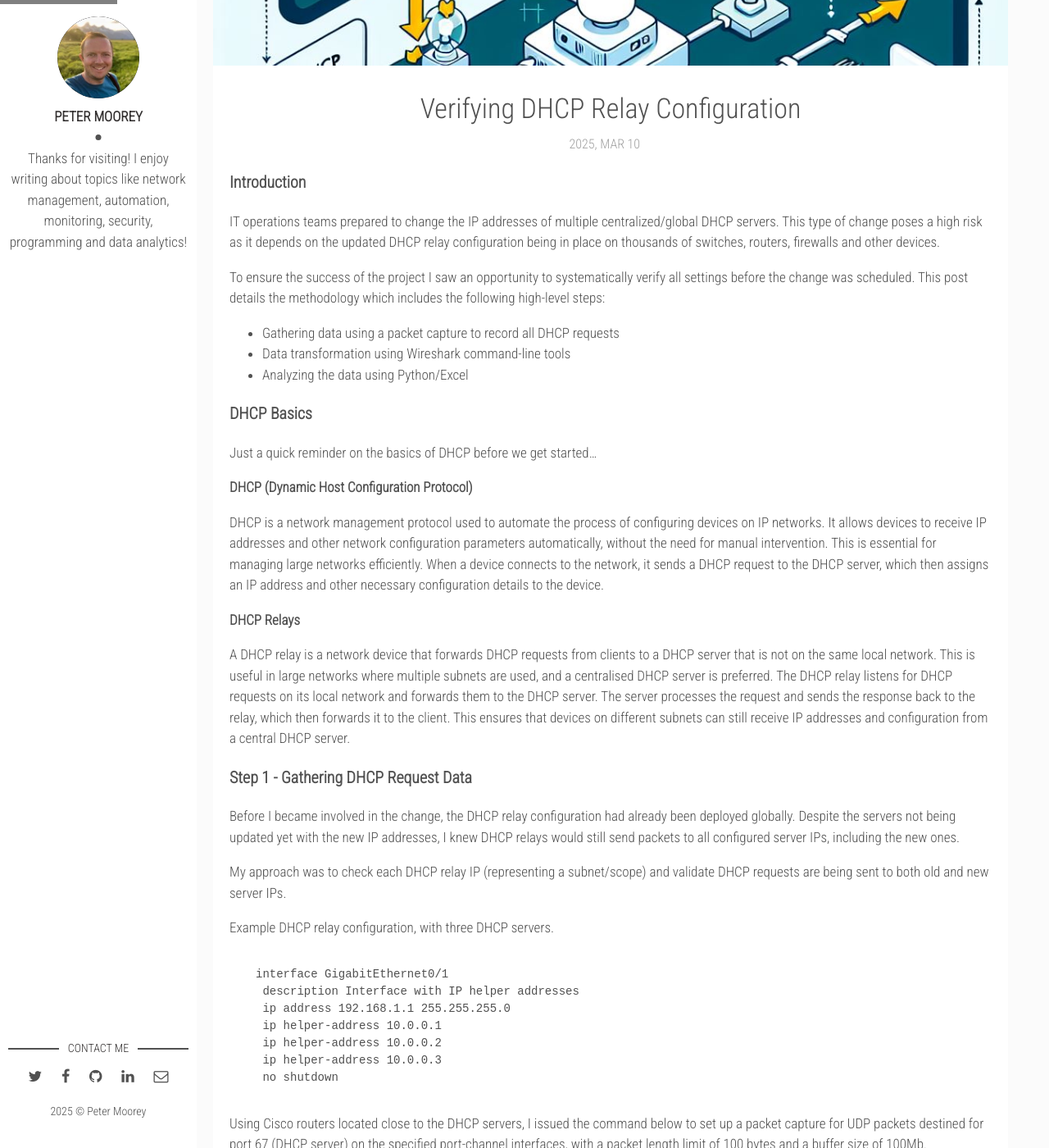
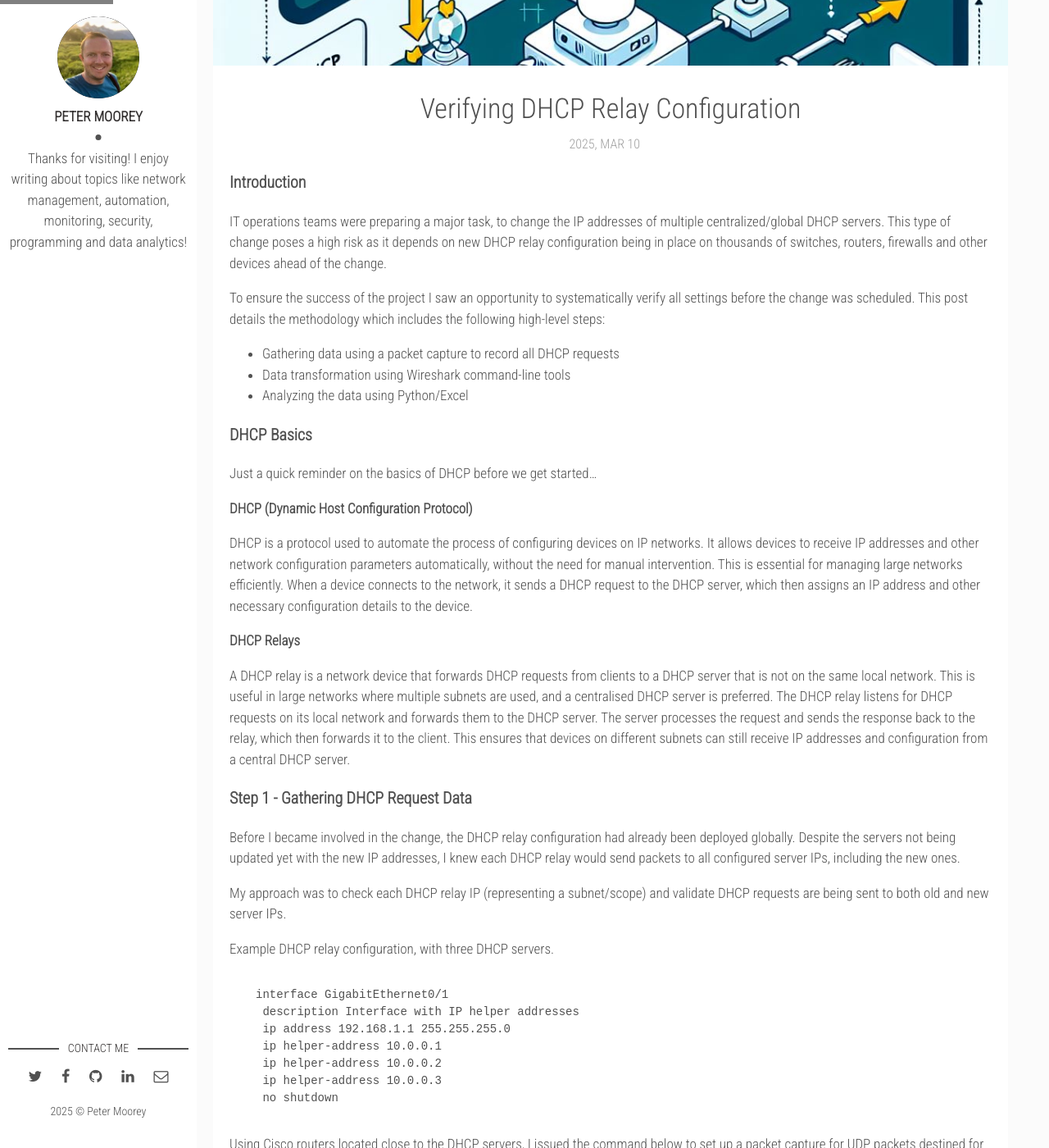
Before and after one commit to petermoorey/petermoorey.github.io, a Jekyll site: the page built from _posts/2025-03-10-dhcp-server-analysis.markdown, in a window 1280 px wide and 1400 px high, scrolled down 440 px. Shown: the whole window at 82% size. Built offline with Jekyll 4.4.1, drawn with Linux system fonts in a browser that asks for light colours; nearby versions of some CDN libraries; some of the changed text lies outside the part shown.

Commit message:
Updated wording

````diff
--- a/_posts/2025-03-10-dhcp-server-analysis.markdown
+++ b/_posts/2025-03-10-dhcp-server-analysis.markdown
@@ -7,7 +7,7 @@ img: dhcp.jpg
 tags: [dhcp, server, packet capture, wireshark]
 ---
 ### Introduction
-IT operations teams prepared to change the IP addresses of multiple centralized/global DHCP servers.  This type of change poses a high risk as it depends on the updated DHCP relay configuration being in place on thousands of switches, routers, firewalls and other devices.
+IT operations teams were preparing a major task, to change the IP addresses of multiple centralized/global DHCP servers.  This type of change poses a high risk as it depends on new DHCP relay configuration being in place on thousands of switches, routers, firewalls and other devices ahead of the change.
 
 To ensure the success of the project I saw an opportunity to systematically verify all settings before the change was scheduled.  This post details the methodology which includes the following high-level steps:
 
@@ -20,7 +20,7 @@ Just a quick reminder on the basics of DHCP before we get started...
 
 **DHCP (Dynamic Host Configuration Protocol)**
 
-DHCP is a network management protocol used to automate the process of configuring devices on IP networks. It allows devices to receive IP addresses and other network configuration parameters automatically, without the need for manual intervention. This is essential for managing large networks efficiently. When a device connects to the network, it sends a DHCP request to the DHCP server, which then assigns an IP address and other necessary configuration details to the device.
+DHCP is a protocol used to automate the process of configuring devices on IP networks. It allows devices to receive IP addresses and other network configuration parameters automatically, without the need for manual intervention. This is essential for managing large networks efficiently. When a device connects to the network, it sends a DHCP request to the DHCP server, which then assigns an IP address and other necessary configuration details to the device.
 
 **DHCP Relays**
 
@@ -28,7 +28,7 @@ DHCP is a network management protocol used to automate the process of configurin
 A DHCP relay is a network device that forwards DHCP requests from clients to a DHCP server that is not on the same local network. This is useful in large networks where multiple subnets are used, and a centralised DHCP server is preferred. The DHCP relay listens for DHCP requests on its local network and forwards them to the DHCP server. The server processes the request and sends the response back to the relay, which then forwards it to the client. This ensures that devices on different subnets can still receive IP addresses and configuration from a central DHCP server.
 
 ### Step 1 - Gathering DHCP Request Data
-Before I became involved in the change, the DHCP relay configuration had already been deployed globally.  Despite the servers not being updated yet with the new IP addresses, I knew DHCP relays would still send packets to all configured server IPs, including the new ones.
+Before I became involved in the change, the DHCP relay configuration had already been deployed globally.  Despite the servers not being updated yet with the new IP addresses, I knew each DHCP relay would send packets to all configured server IPs, including the new ones.
 
 My approach was to check each DHCP relay IP (representing a subnet/scope) and validate DHCP requests are being sent to both old and new server IPs.
 
@@ -52,6 +52,10 @@ monitor capture dhcp_capture match ipv4 protocol udp any eq 67 any limit packet-
 
 Once this was complete I exported the files to my laptop for processing.
 
+```
+monitor capture dhcp_capture export scp://host.xyz.com:/dhcp_capture_1.pcap
+```
+
 ### Step 2 - Data transformation
 
 I now have multiple packet capture files, one from each of the routers.  To make the rest of the analysis simpler I merged them into a single file using Wireshark command-line tool 'mergecap'.
@@ -62,7 +66,7 @@ I now have multiple packet capture files, one from each of the routers.  To make
 
 Now I have a single file with all the DHCP requests, I want to extract all possible source and destination IP pairs, so that I can later check the requests are being sent to all servers by the DHCP relays.
 
-I use the Wireshark 'tshark' command-line tool to apply a display filter (selecting only the DHCP servers I'm concerned with), and export the source/destination IPs.  I also deduplicate the conversations and finally save them to a CSV file.
+I use the Wireshark 'tshark' command-line tool to apply a display filter (selecting only the DHCP servers I'm concerned with), and export the source/destination IPs pairs for each DHCP request.  I also deduplicate the conversations and finally save them to a CSV file.
 
 
 ```bash
````
